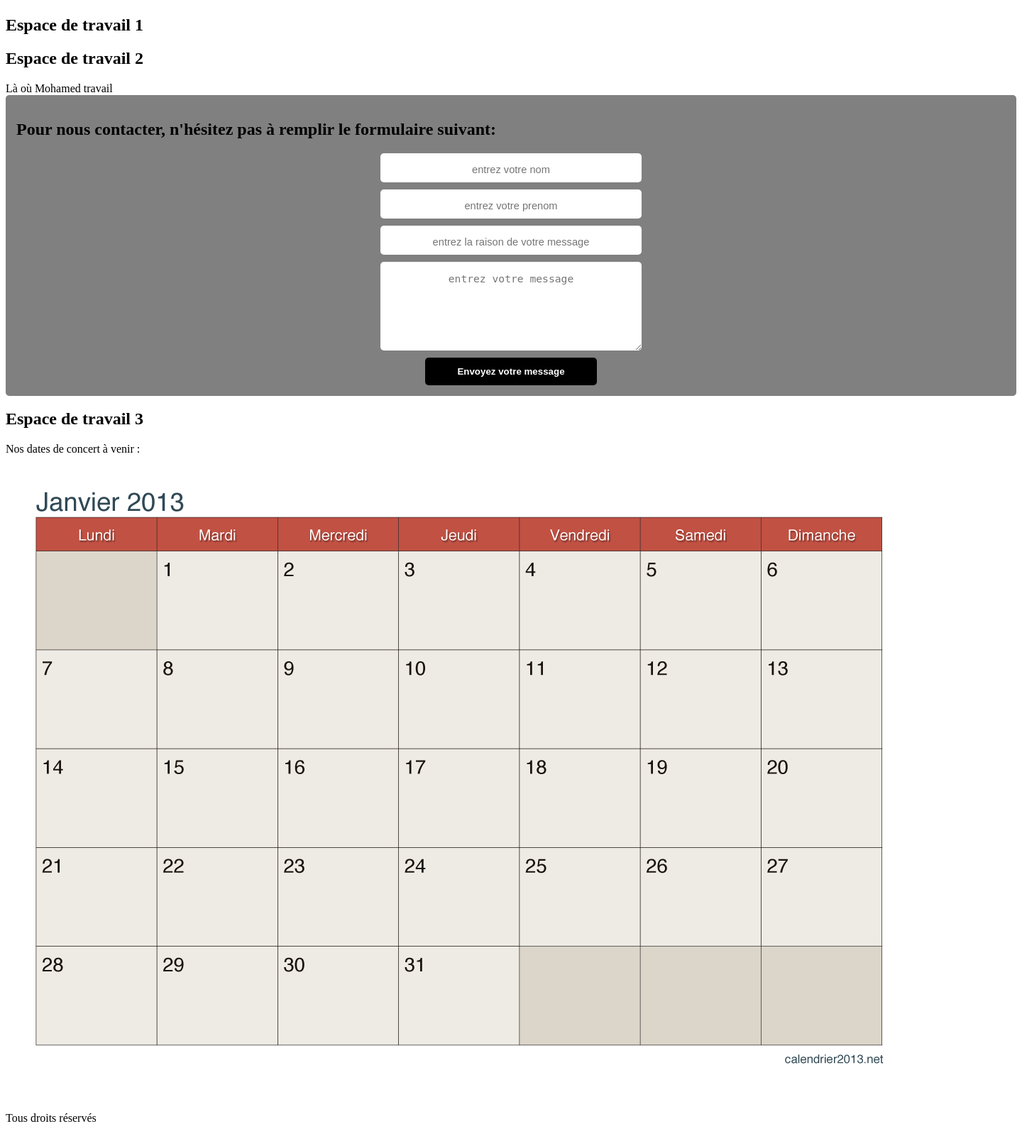
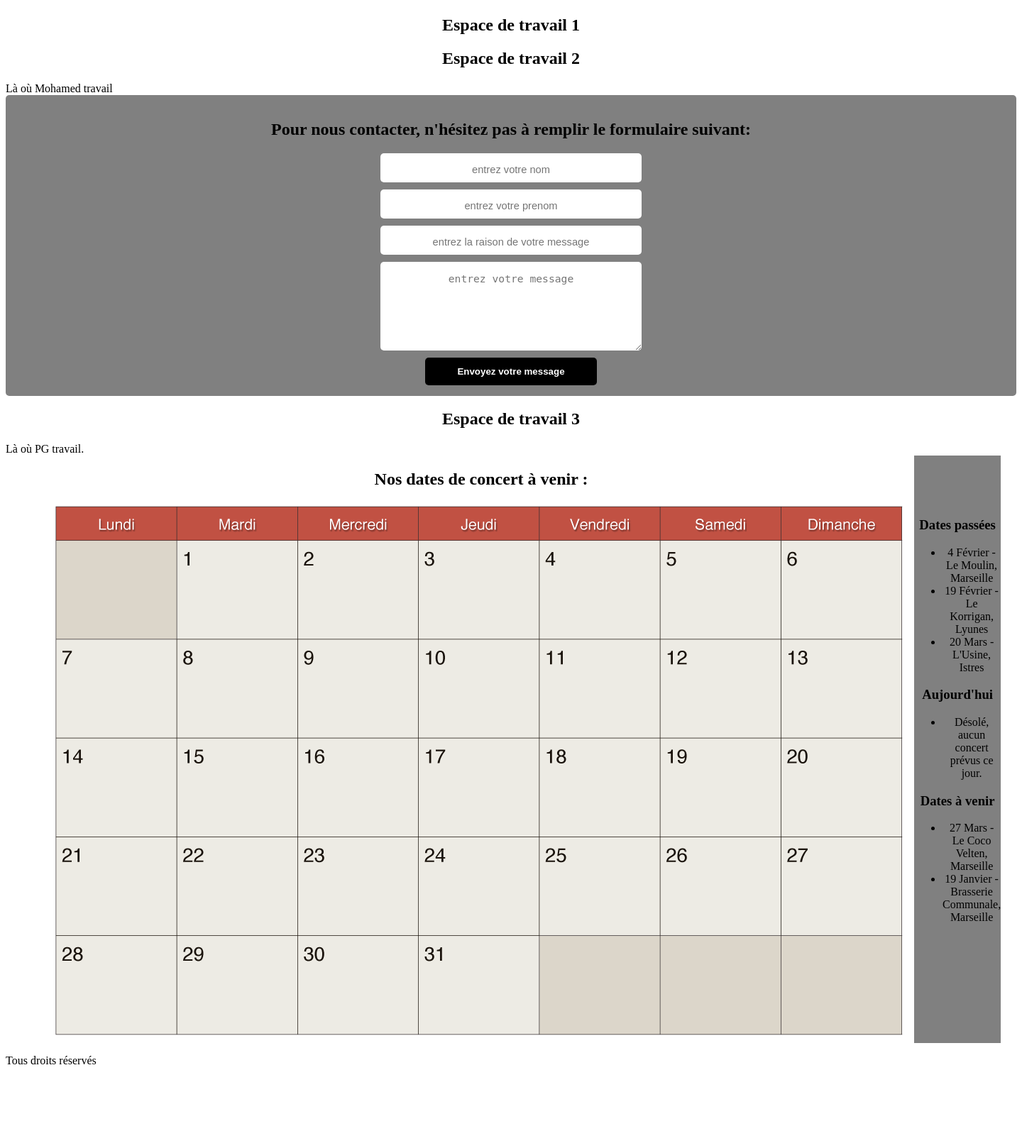
Before and after one commit to MadmaxJafor/ThreeFingers, a PHP site: page / in a window 1440 px wide. Shown: the part 58-1659 px from the top of the page at 71% size. After the commit the page ends 1558 px from the top, so only its background shows below. Run offline with PHP 8.4, Linux system fonts and the light colour scheme.

Commit message:
ajout listing dates + CSS + réupload image

```diff
--- a/assets/css/style_3.css
+++ b/assets/css/style_3.css
@@ -0,0 +1,29 @@
+h2{
+    text-align: center;
+}
+/* Div contenant le Calendrier */
+#calendrier{
+    display: flex;
+    padding-left: 60px;
+    padding-right: 60px;
+}
+    #calendrier img{
+        margin-left: auto;
+        margin-right: auto;
+    }
+    /*Colone Liste dates*/
+    #sideDates{
+        background-color: grey;
+        padding-top: 67.8px;
+
+    }
+
+        #sideDates h3{
+            text-align: center;
+
+        }
+        #sideDates ul li{
+            text-align: center;
+        }
+    /*Colone Liste dates*/
+/* Div contenant le Calendrier */
--- a/espace_de_travail3.php
+++ b/espace_de_travail3.php
@@ -1,10 +1,31 @@
 <h2>Espace de travail 3</h2>
+Là où PG travail.
 
-Nos dates de concert à venir :
-<div>
-<img src="assets/img/calendrier.png" alt="calendrier" >
+
+<div id="calendrier">
+    <div id="mainDates">
+        <h2>Nos dates de concert à venir :</h2>
+        <img src="assets/img/calendrier.png" alt="calendrier" >
+    </div>
+    <div id="sideDates">
+        <h3>Dates passées</h3>
+        <ul>
+            <li>4 Février -Le Moulin, Marseille</li>
+            <li>19 Février - Le Korrigan, Lyunes</li>
+            <li>20 Mars -L'Usine, Istres</li>
+        </ul>
+        <h3>Aujourd'hui</h3>
+        <ul>
+            <li>Désolé, aucun concert prévus ce jour.</li>
+        </ul>
+        <h3>Dates à venir</h3>
+        <ul>
+            <li>27 Mars - Le Coco Velten, Marseille</li>
+            <li>19 Janvier - Brasserie Communale, Marseille</li>
+        </ul>
+
+    </div>
 </div>
-
 </main>
     <footer>
         <p>Tous droits réservés</p>
```
Also changed, not shown: assets/img/calendrier.png.
